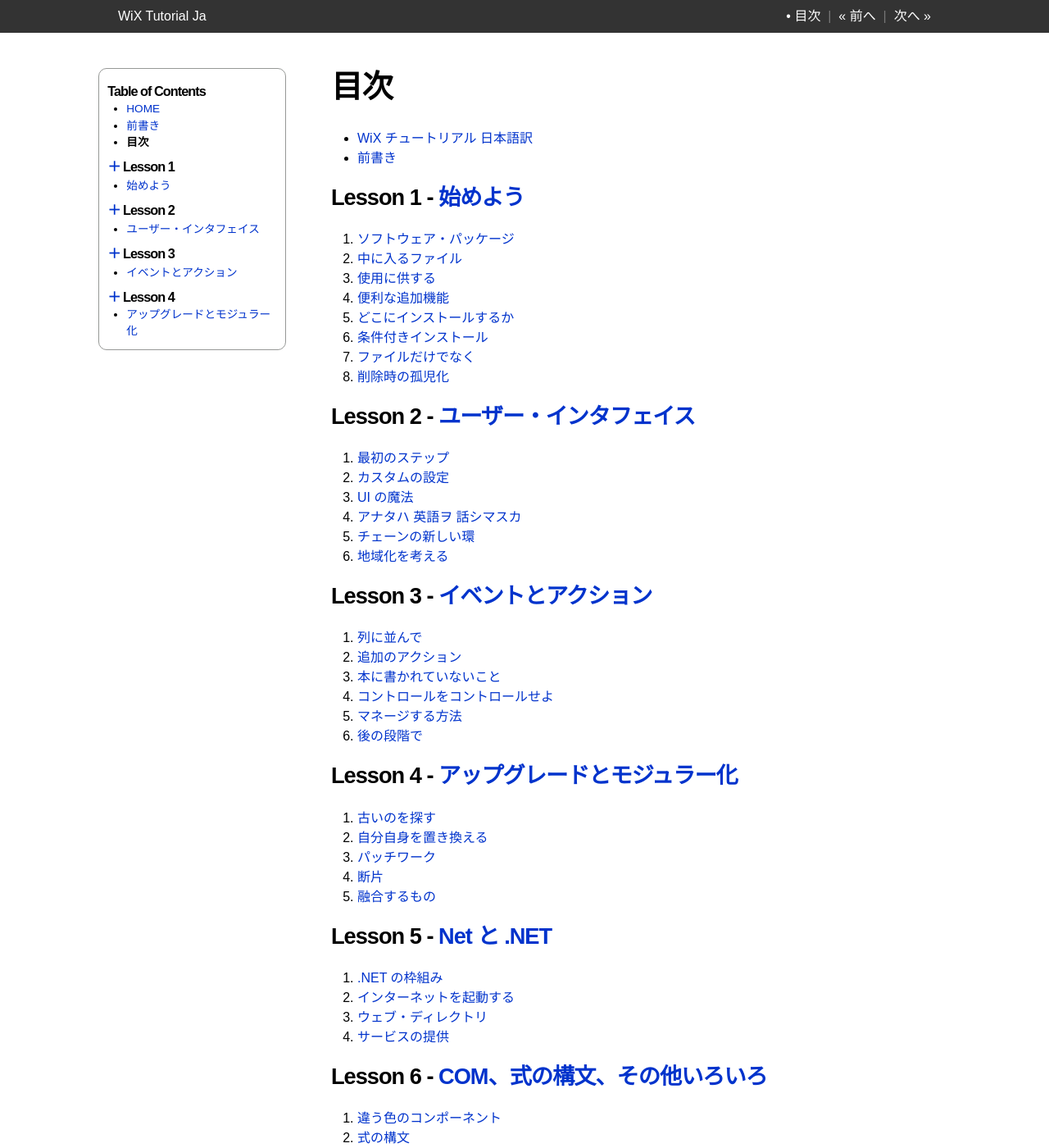
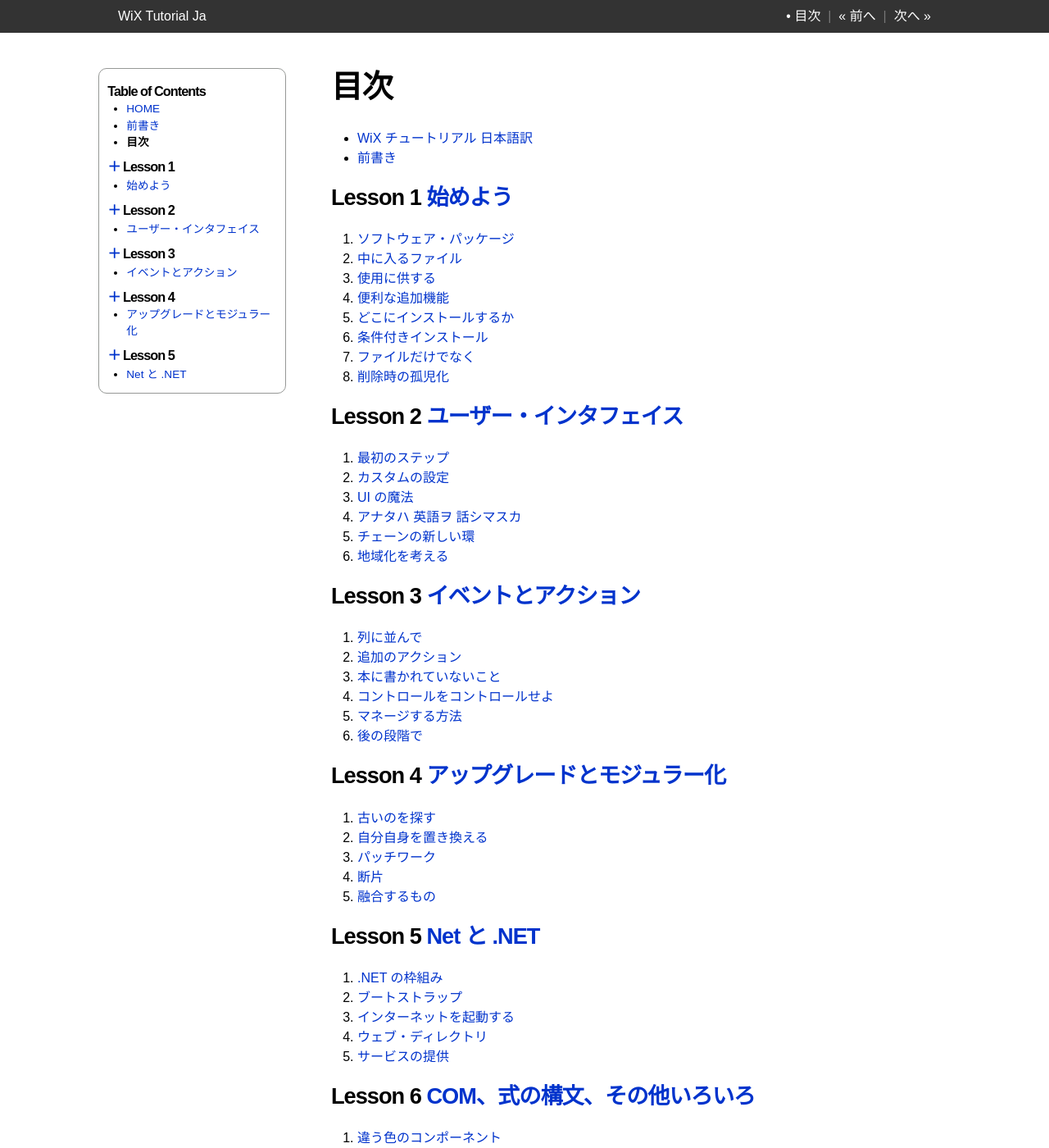
Before and after one commit to wix-tutorial-ja/wix-tutorial-ja.github.com, a Jekyll site: the page built from toc.md, in a window 1280 px wide and 1400 px high. Shown: the whole window at 82% size. Built offline with Jekyll 4.4.1, drawn with Linux system fonts in a browser that asks for light colours; nearby versions of some CDN libraries; some of the changed text lies outside the part shown.

Commit message:
ch05 WIP

```diff
--- a/_layouts/default.html
+++ b/_layouts/default.html
@@ -195,6 +195,29 @@
                                 <a href="/ch04/05-mergers.html" title="融合するもの">融合するもの</a>
                             </li>
                         </ol>
+                        <h4><a class="snb" id="sn-btn-ch05"  href="#"></a> Lesson 5</h4>
+                        <ul class="open">
+                            <li id="sn-ch05">
+                                <a href="/ch05/index.html" title="Lesson 5">Net と .NET</a>
+                            </li>
+                        </ul>
+                        <ol class="side-navi" id="sn-block-ch05">
+                            <li id="sn-ch05-01">
+                                <a href="/ch05/01-framed-by-net.html" title=".NET の枠組み">.NET の枠組み</a>
+                            </li>
+                            <li id="sn-ch05-02">
+                                <a href="/ch05/02-bootstrapping.html" title="ブートストラップ">ブートストラップ</a>
+                            </li>
+                            <li id="sn-ch05-03">
+                                <a href="/ch05/03-launch-the-internet.html" title="インターネットを起動する">インターネットを起動する</a>
+                            </li>
+                            <li id="sn-ch05-04">
+                                <a href="/ch05/04-web-directory.html" title="ウェブ・ディレクトリ">ウェブ・ディレクトリ</a>
+                            </li>
+                            <li id="sn-ch05-05">
+                                <a href="/ch05/05-services-rendered.html" title="サービスの提供">サービスの提供</a>
+                            </li>
+                        </ol>
                     </div>
                 </div>
             </div>
--- a/toc.md
+++ b/toc.md
@@ -13,7 +13,7 @@
 - [WiX チュートリアル 日本語訳](index.html)
 - [前書き](preface.html)
 
-## Lesson 1 - [始めよう](ch01/index.html)
+## Lesson 1 [始めよう](ch01/index.html)
 
 1. [ソフトウェア・パッケージ](ch01/01-the-software-package.html)
 2. [中に入るファイル](ch01/02-the-files-inside.html)
@@ -24,7 +24,7 @@
 7. [ファイルだけでなく](ch01/07-beyond-files.html)
 8. [削除時の孤児化](ch01/08-orphaned-on-removal.html)
 
-## Lesson 2 - [ユーザー・インタフェイス](ch02/index.html)
+## Lesson 2 [ユーザー・インタフェイス](ch02/index.html)
 
 1. [最初のステップ](ch02/01-first-steps.html)
 2. [カスタムの設定](ch02/02-custom-settings.html)
@@ -33,7 +33,7 @@
 5. [チェーンの新しい環](ch02/05-new-link-in-the-chain)
 6. [地域化を考える](ch02/06-think-localized)
 
-## Lesson 3 - [イベントとアクション](ch03/index.html)
+## Lesson 3 [イベントとアクション](ch03/index.html)
 
 1. [列に並んで](ch03/01-queueing-up.html)
 2. [追加のアクション](ch03/02-extra-actions.html)
@@ -42,7 +42,7 @@
 5. [マネージする方法](ch03/05-how-to-manage.html)
 6. [後の段階で](ch03/06-at-a-later-stage.html)
 
-## Lesson 4 - [アップグレードとモジュラー化](ch04/index.html)
+## Lesson 4 [アップグレードとモジュラー化](ch04/index.html)
 
 1. [古いのを探す](ch04/01-checking-for-oldies)
 2. [自分自身を置き換える](ch04/02-replacing-ourselves)
@@ -50,14 +50,15 @@
 4. [断片](ch04/04-fragments)
 5. [融合するもの](ch04/05-mergers)
 
-## Lesson 5 - [Net と .NET]()
+## Lesson 5 [Net と .NET](ch05/index.html)
 
-1. [.NET の枠組み]()
-2. [インターネットを起動する]()
-3. [ウェブ・ディレクトリ]()
-4. [サービスの提供]()
+1. [.NET の枠組み](ch05/01-framed-by-net.html)
+2. [ブートストラップ](ch05/02-bootstrapping.html)
+3. [インターネットを起動する](ch05/03-launch-the-internet.html)
+4. [ウェブ・ディレクトリ](ch05/04-web-directory.html)
+5. [サービスの提供](ch05/05-services-rendered.html)
 
-## Lesson 6 - [COM、式の構文、その他いろいろ]()
+## Lesson 6 [COM、式の構文、その他いろいろ]()
 
 1. [違う色のコンポーネント]()
 2. [式の構文]()
@@ -72,11 +73,11 @@
 11. [COM. アプリケーション]()
 12. [バージョンごとに]()
 
-## Lesson 7 - [SQL]()
+## Lesson 7 [SQL]()
 
 1. [データベースを作成する]()
 
-## Lesson 8 - [ユーザー・インタフェイス再び]()
+## Lesson 8 [ユーザー・インタフェイス再び]()
 
 1. [一つだけのダイアログ]()
 2. [チューニング・アップ]()
@@ -88,11 +89,11 @@
 8. [順番外]()
 9. [アナタハ 英語ヲ 話シマスカ？]()
 
-## Lesson 9 - [トランスフォーム]()
+## Lesson 9 [トランスフォーム]()
 
 1. [インストーラを変形する]()
 
-## Lesson 10 - [標準ライブラリ]()
+## Lesson 10 [標準ライブラリ]()
 
 1. [カスタム・アクションとユーザー・インタフェイス]()
 2. [お静かに願います！]()
```
Also changed, not shown: ch04/03-patchwork.md (added, +120 -0 lines), ch04/04-fragments.md (added, +89 -0 lines), ch04/05-mergers.md (added, +129 -0 lines), ch05/01-framed-by-net.md (added, +59 -0 lines), ch05/index.md (added, +32 -0 lines).
